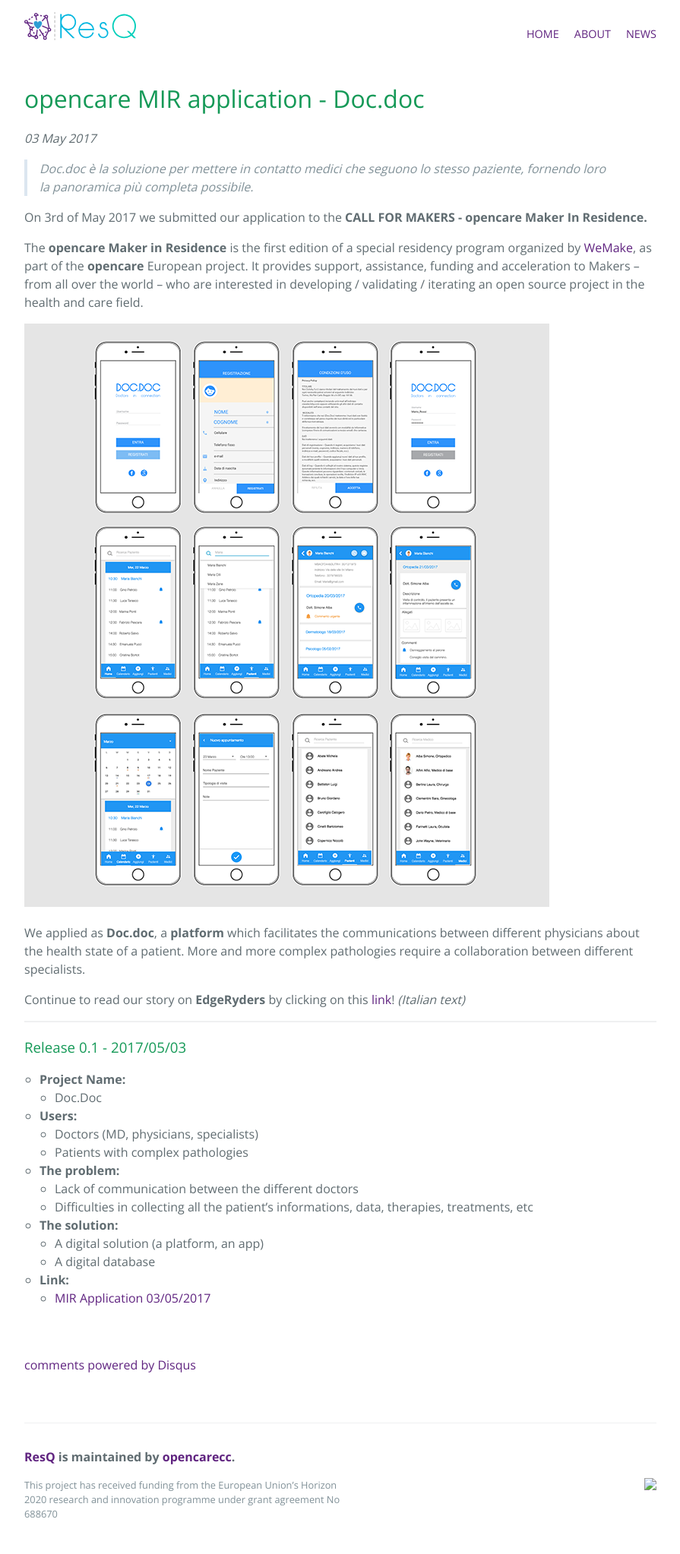
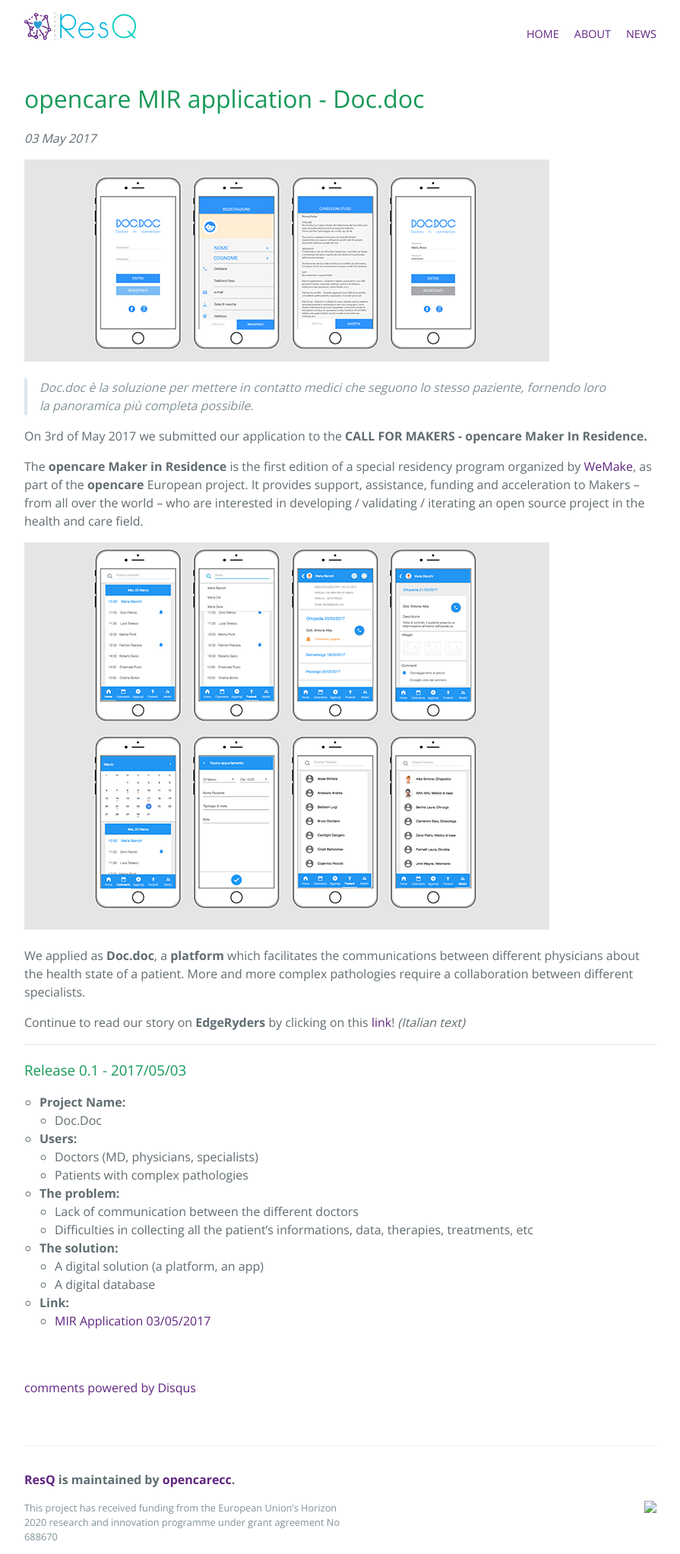
Before and after one commit to opencarecc/ResQ, a Jekyll site: the page built from _posts/2017-05-03-mir-application-doc-doc.md, in a window 1280 px wide. Shown: the whole page at 76% size, without its empty margins (192-1087 px from the left). Built offline with Jekyll 4.4.1, drawn with Linux system fonts in a browser that asks for light colours; comment, search, counter and statistics services are not loaded; before the commit the page ends 2016 px from its top, so only the background shows below that.

Commit message:
edit images in post

```diff
--- a/_posts/2017-05-03-mir-application-doc-doc.md
+++ b/_posts/2017-05-03-mir-application-doc-doc.md
@@ -3,11 +3,13 @@
 title: "opencare MIR application - Doc.doc"
 subtitle: "prova prova prova"
 date: 2017-05-03 10:13:04 +0200
-image: "https://opencarecc.github.io/ResQ/assets/ResQ-post-img-Doc-doc-board.png"
+image: "/ResQ/assets/ResQ-post-img-Doc-doc-board.png"
 categories: news
 by: "Silvia"
 published: true
 ---
+
+<img src="https://opencarecc.github.io/ResQ/assets/ResQ-post-img-Doc-doc-board-01.png" alt="Doc.doc">
 
 <blockquote><i>Doc.doc è la soluzione per mettere in contatto medici che seguono lo stesso paziente, fornendo loro la panoramica più completa possibile.</i></blockquote>
 
@@ -15,7 +17,7 @@
 
 The <b>opencare Maker in Residence</b> is the first edition of a special residency program organized by [WeMake](wemake.cc), as part of the <b>opencare</b> European project. It provides support, assistance, funding and acceleration to Makers – from all over the world – who are interested in developing / validating / iterating an open source project in the health and care field.
 
-<img src="https://opencarecc.github.io/ResQ/assets/ResQ-post-img-Doc-doc-board.png" alt="Doc.doc">
+<img src="https://opencarecc.github.io/ResQ/assets/ResQ-post-img-Doc-doc-board-02.png" alt="Doc.doc">
 
 We applied as <b>Doc.doc</b>, a <b>platform</b> which facilitates the communications between different physicians about the health state of a patient. More and more complex pathologies require a collaboration between different specialists.
 
```
